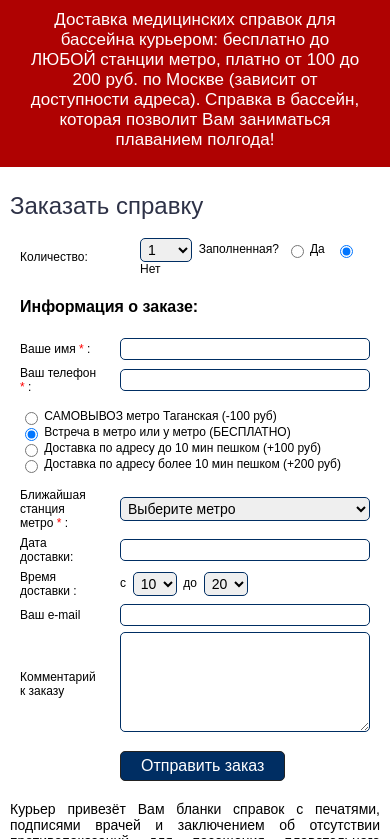
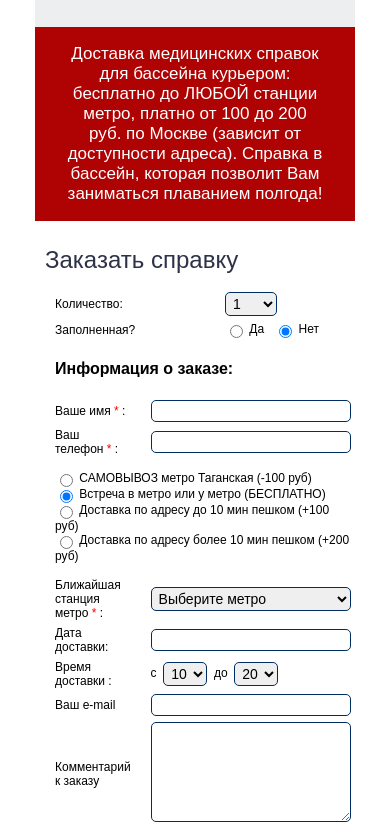
Before and after one commit to delssajri/spravka_bassejn, a plain HTML site: page index.html in a window 390 px wide. Shown: the part 1161-2000 px from the top of the page. Drawn offline with Linux system fonts and the light colour scheme.

Commit message:
first commit

```diff
--- a/css/style.css
+++ b/css/style.css
@@ -461,7 +461,7 @@ select {
 
 @media screen and (max-width: 600px) {
 	.container {
-		/* width: 320px; */
+		width: 320px;
 	}
 
 	.in_toptable .title_website,
@@ -495,13 +495,13 @@ select {
 
 	.zakaz_to #ord input[type="text"] {
 		box-sizing: border-box;
-		width: 250px;
+		width: 200px;
 	}
 
 	#metro,
 	.comment {
 		box-sizing: border-box;
-		width: 250px;
+		width: 200px;
 	}
 
 	.zakaz_to #ord {
@@ -513,9 +513,9 @@ select {
 		background: none;
 	}
 
-	.zakaz_to #ord .w_td {
-		width: 100px;
-	}
+	/* .zakaz_to #ord .w_td {
+		width: 70px;
+	} */
 
 
 }
--- a/index.html
+++ b/index.html
@@ -103,11 +103,14 @@
 											<option>10</option>
 											<option>&gt;10</option>
 										</select>
-										&nbsp;Заполненная?&nbsp;
+									</td>
+									</tr>
+									<tr><td class="w_td">Заполненная?</td>
+										<td class="w_auto">
 											<input type="radio" value="0" name="blank" id="t-form" onclick="$(&#39;#fill&#39;).show();" /> Да &nbsp;
 											<input checked="checked" type="radio" value="1" name="blank" id="t-form" onclick="$(&#39;#fill&#39;).hide();" /> Нет
-									</td>
-								</tr>
+									    </td>
+								    </tr>
 								</tbody>
 							</table>
 							<table id="fill">
```
